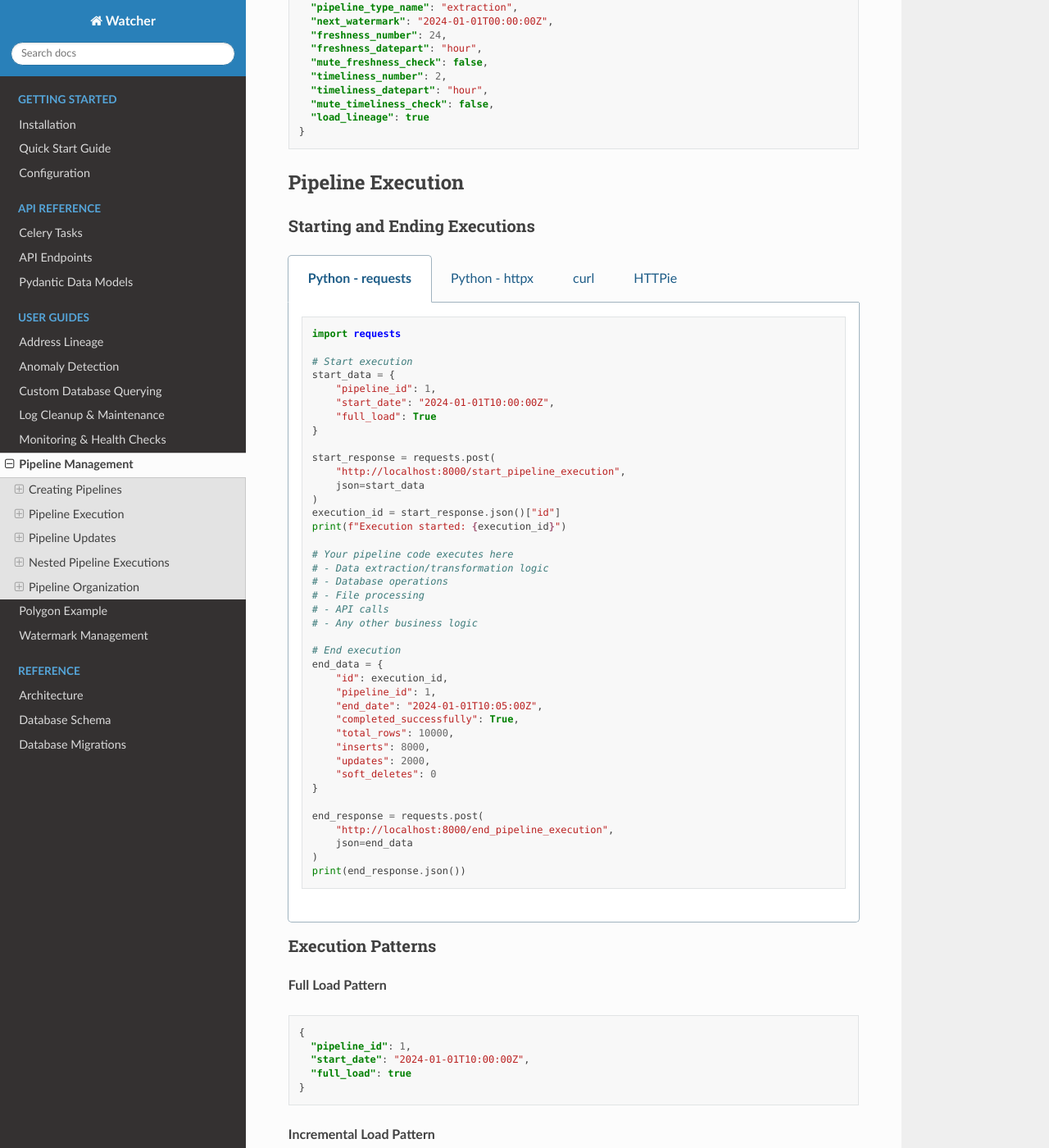
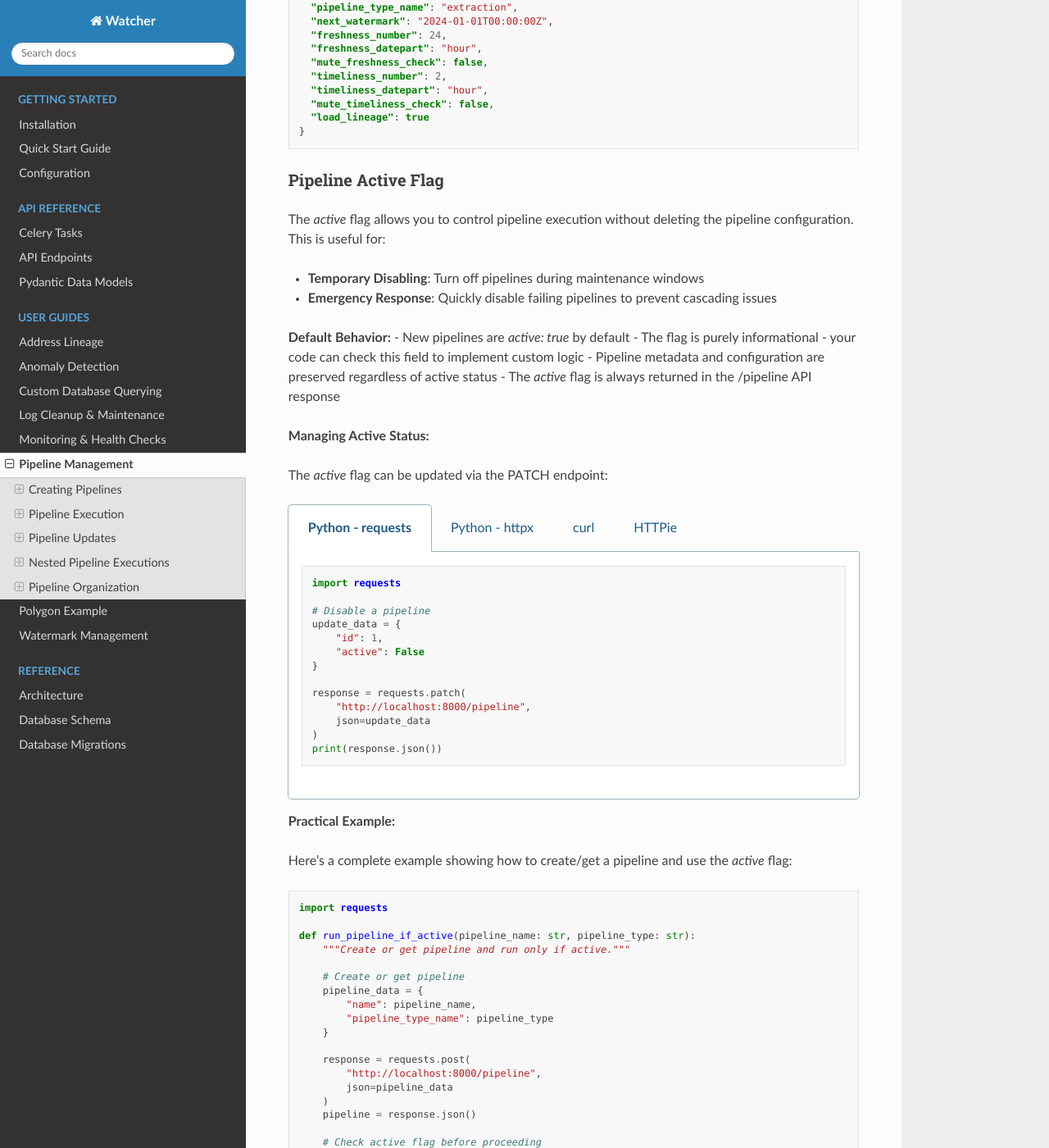
Before and after one commit to cmgoffena13/etl-watcher, a Sphinx documentation site: the page built from docs/guides/pipeline_management.rst, in a window 1280 px wide and 1400 px high, scrolled down 971 px. Shown: the whole window at 82% size. Built offline with Sphinx 7.4.7 and the Read the Docs theme 3.1.0, drawn with Linux system fonts in a browser that asks for light colours; some of the changed text lies outside the part shown.

Commit message:
adding in active flag documentation

```diff
--- a/docs/guides/pipeline_management.rst
+++ b/docs/guides/pipeline_management.rst
@@ -103,6 +103,120 @@ Configure monitoring settings during pipeline creation:
      "mute_timeliness_check": false,
      "load_lineage": true
    }
+
+Pipeline Active Flag
+~~~~~~~~~~~~~~~~~~~~
+
+The `active` flag allows you to control pipeline execution without deleting the pipeline configuration. This is useful for:
+
+- **Temporary Disabling**: Turn off pipelines during maintenance windows
+- **Emergency Response**: Quickly disable failing pipelines to prevent cascading issues
+
+**Default Behavior:**
+- New pipelines are `active: true` by default
+- The flag is purely informational - your code can check this field to implement custom logic
+- Pipeline metadata and configuration are preserved regardless of active status
+- The `active` flag is always returned in the /pipeline API response
+
+**Managing Active Status:**
+
+The `active` flag can be updated via the PATCH endpoint:
+
+.. tabs::
+
+   .. tab:: Python - requests
+
+      .. code-block:: python
+
+         import requests
+
+         # Disable a pipeline
+         update_data = {
+             "id": 1,
+             "active": False
+         }
+
+         response = requests.patch(
+             "http://localhost:8000/pipeline",
+             json=update_data
+         )
+         print(response.json())
+
+   .. tab:: Python - httpx
+
+      .. code-block:: python
+
+         import httpx
+
+         # Re-enable a pipeline
+         update_data = {
+             "id": 1,
+             "active": True
+         }
+
+         with httpx.Client() as client:
+             response = client.patch(
+                 "http://localhost:8000/pipeline",
+                 json=update_data
+             )
+             print(response.json())
+
+   .. tab:: curl
+
+      .. code-block:: bash
+
+         # Disable pipeline
+         curl -X PATCH "http://localhost:8000/pipeline" \
+              -H "Content-Type: application/json" \
+              -d '{"id": 1, "active": false}'
+
+   .. tab:: HTTPie
+
+      .. code-block:: bash
+
+         # Re-enable pipeline
+         http PATCH localhost:8000/pipeline id:=1 active:=true
+
+**Practical Example:**
+
+Here's a complete example showing how to create/get a pipeline and use the `active` flag:
+
+.. code-block:: python
+
+   import requests
+
+   def run_pipeline_if_active(pipeline_name: str, pipeline_type: str):
+       """Create or get pipeline and run only if active."""
+
+       # Create or get pipeline
+       pipeline_data = {
+           "name": pipeline_name,
+           "pipeline_type_name": pipeline_type
+       }
+
+       response = requests.post(
+           "http://localhost:8000/pipeline",
+           json=pipeline_data
+       )
+       pipeline = response.json()
+
+       # Check active flag before proceeding
+       if not pipeline["active"]:
+           print(f"Pipeline '{pipeline_name}' is inactive, skipping execution")
+           return
+
+       print(f"Pipeline '{pipeline_name}' is active, proceeding with execution")
+
+       # Your pipeline logic here
+       # - Data extraction
+       # - Data transformation
+       # - Data loading
+       # - etc.
+
+       print("Pipeline execution completed successfully")
+
+   # Usage
+   run_pipeline_if_active("daily sales pipeline", "extraction")
 
 Pipeline Execution
 ------------------
```
Also changed, not shown: 6 other files.
